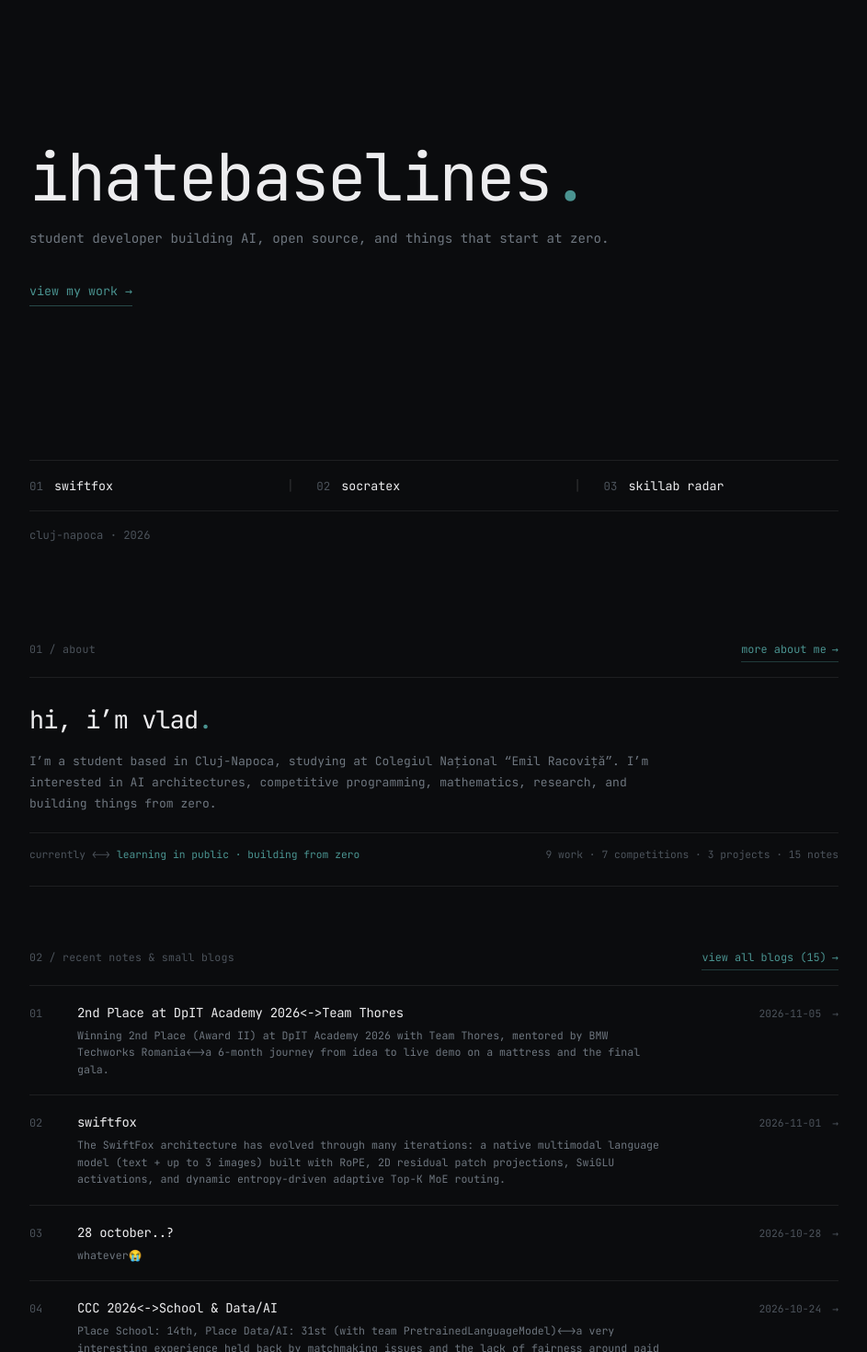
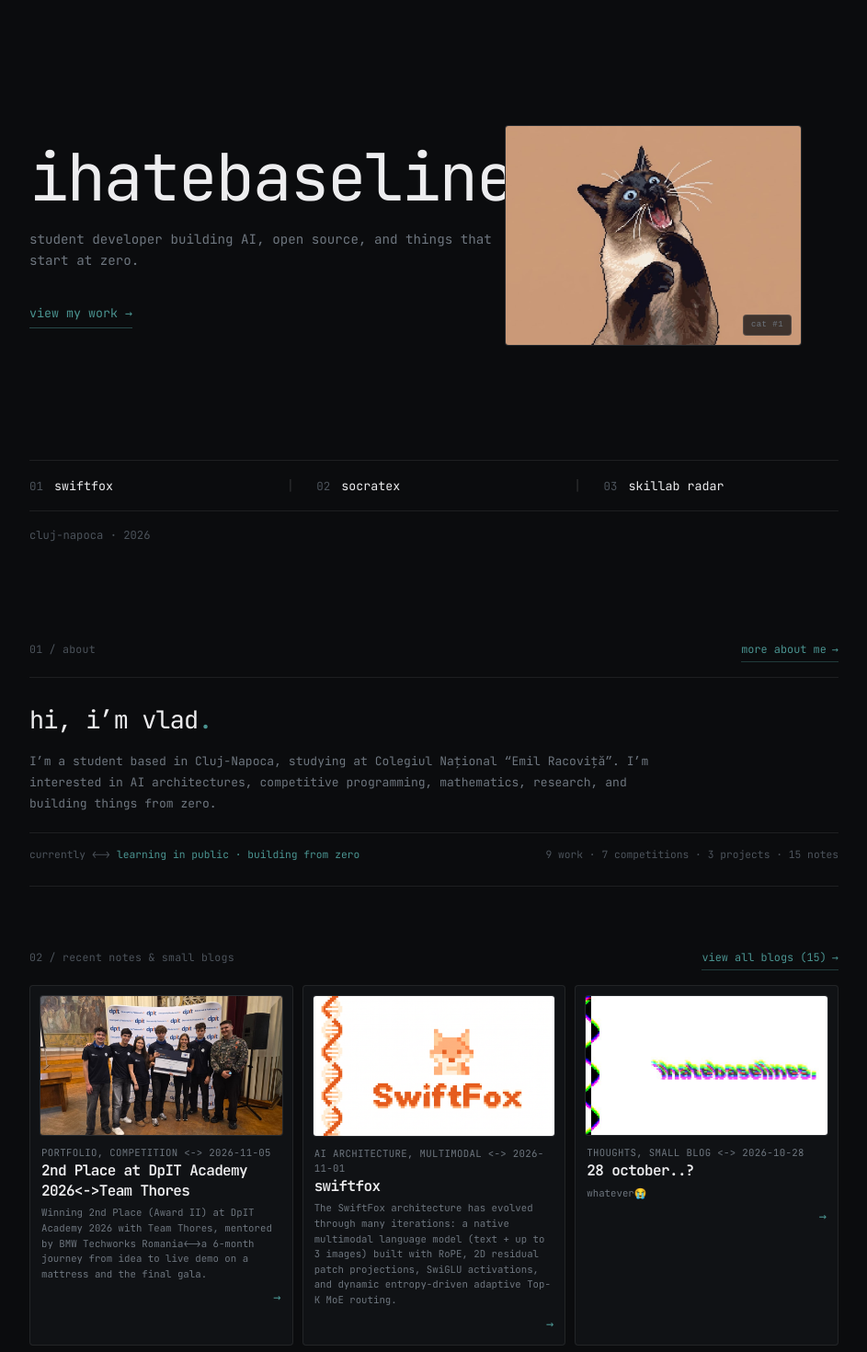
Before and after one commit to ihatebaselines/mywebsite, a Next.js app: page / in a window 1280 px wide. Shown: the part 160-1630 px from the top of the page at 92% size, without its empty margins (168-1111 px from the left). Built offline with nearby package versions, Linux system fonts and the light colour scheme.

Commit message:
Combine minimalist hero with interactive pixel cat and restore blog thumbnails

```diff
--- a/next.config.ts
+++ b/next.config.ts
@@ -2,6 +2,7 @@ import type { NextConfig } from "next";
 
 const nextConfig: NextConfig = {
   output: "export",
+  allowedDevOrigins: ["127.0.0.1", "localhost"],
   images: { unoptimized: true },
   typescript: {
     ignoreBuildErrors: true,
--- a/src/app/globals.css
+++ b/src/app/globals.css
@@ -274,7 +274,52 @@ img { display: block; max-width: 100%; }
 }
 .hero-minimal-center {
   margin: auto 0;
-  padding: 24px 0 48px;
+  padding: clamp(20px, 3vh, 40px) 0;
+  display: grid;
+  grid-template-columns: minmax(0, 1.22fr) minmax(260px, 0.78fr);
+  align-items: center;
+  gap: clamp(24px, 4vw, 56px);
+}
+.hero-minimal-copy {
+  display: flex;
+  flex-direction: column;
+}
+.hero-minimal-center .hero-visual {
+  position: relative;
+  overflow: hidden;
+  width: 100%;
+  max-width: 440px;
+  min-height: 240px;
+  max-height: 330px;
+  aspect-ratio: 1.35;
+  border: 1px solid var(--border);
+  border-radius: var(--radius);
+  background: var(--surface-soft);
+  justify-self: end;
+}
+.hero-visual-interactive {
+  cursor: pointer;
+  user-select: none;
+  transition: border-color 200ms ease, box-shadow 200ms ease;
+}
+.hero-visual-interactive:hover {
+  border-color: var(--accent);
+  box-shadow: 0 8px 30px -10px rgba(79, 163, 165, 0.3);
+}
+.hero-visual-badge {
+  position: absolute;
+  bottom: 10px;
+  right: 10px;
+  padding: 3px 8px;
+  background: rgba(15, 17, 21, 0.75);
+  backdrop-filter: blur(6px);
+  border: 1px solid rgba(255, 255, 255, 0.12);
+  border-radius: 4px;
+  font-size: 0.62rem;
+  font-family: monospace;
+  color: var(--muted);
+  letter-spacing: 0.05em;
+  pointer-events: none;
 }
 .hero-minimal .home-title {
   margin: 0 0 18px;
@@ -538,6 +583,18 @@ img { display: block; max-width: 100%; }
 }
 
 @media (max-width: 720px) {
+  .hero-minimal-center {
+    grid-template-columns: minmax(0, 1fr) !important;
+    gap: 20px !important;
+    padding: 16px 0 24px !important;
+  }
+  .hero-minimal-center .hero-visual {
+    max-width: 100% !important;
+    min-height: 200px !important;
+    max-height: 250px !important;
+    aspect-ratio: 1.4 !important;
+    justify-self: start !important;
+  }
   .hero-minimal {
     min-height: calc(100svh - 68px);
     padding: 32px 0 24px;
--- a/src/app/page.tsx
+++ b/src/app/page.tsx
@@ -1,8 +1,10 @@
 import Link from "next/link";
+import { EntryCard } from "@/components/SiteCards";
 import { getFeaturedProjects, projects } from "@/content/projects";
 import { getSortedPosts, posts } from "@/content/posts";
 import { getSortedWork, workItems } from "@/content/work";
 import DrunkTitle from "@/components/home/DrunkTitle";
+import RandomHeroVisual from "@/components/home/RandomHeroVisual";
 
 const destinations = [
   { number: "01", label: "work", href: "/work" },
@@ -23,13 +25,18 @@ export default function Home() {
       {/* First Viewport: Exact Minimalist Hero */}
       <section className="hero-minimal" aria-labelledby="home-title">
         <div className="hero-minimal-center">
+          <div className="hero-minimal-copy">
             <DrunkTitle />
             <p className="hero-minimal-desc">
               student developer building AI, open source, and things that start at zero.
             </p>
+            <div>
               <Link className="hero-minimal-cta" href="/work">
                 view my work <span aria-hidden="true">→</span>
               </Link>
+            </div>
+          </div>
+          <RandomHeroVisual />
         </div>
 
         <div className="hero-minimal-bottom">
@@ -94,19 +101,16 @@ export default function Home() {
             view all blogs ({posts.length}) <span aria-hidden="true">→</span>
           </Link>
         </div>
-        <div className="min-list">
-          {sortedPosts.slice(0, 5).map((post, idx) => (
-            <Link key={post.slug} href={`/blog/${post.slug}`} className="min-row">
-              <span className="min-row-num">{String(idx + 1).padStart(2, "0")}</span>
-              <div className="min-row-main">
-                <h3>{post.title}</h3>
-                <p>{post.excerpt}</p>
-              </div>
-              <div className="min-row-meta">
-                <span>{post.date}</span>
-                <span className="min-row-arrow" aria-hidden="true">→</span>
-              </div>
-            </Link>
+        <div className="listing-grid three-col home-blog-grid">
+          {sortedPosts.slice(0, 3).map((post) => (
+            <EntryCard
+              key={post.slug}
+              href={`/blog/${post.slug}`}
+              title={post.title}
+              description={post.excerpt}
+              meta={`${post.category} <-> ${post.date}`}
+              image={post.cover}
+            />
           ))}
         </div>
       </section>
--- a/src/components/home/RandomHeroVisual.tsx
+++ b/src/components/home/RandomHeroVisual.tsx
@@ -1,18 +1,63 @@
 "use client";
 
 import Image from "next/image";
+import { useState } from "react";
+
+const CAT_IMAGES = [
+  {
+    src: "/images/pixel-cat-hero.jpg",
+    alt: "Pixel art Siamese cat yelling against a warm orange background",
+  },
+  {
+    src: "/images/pixel-cat-tv.jpg",
+    alt: "Pixel cat watching TV with remote control",
+  },
+  {
+    src: "/images/glitched_cat.jpg",
+    alt: "Glitched Siamese cat with chromatic aberration",
+  },
+  {
+    src: "/images/pixel-cat-sunglasses.jpg",
+    alt: "Pixel cat wearing cool sunglasses",
+  },
+  {
+    src: "/images/pixel-cat-icecream.jpg",
+    alt: "Pixel cat eating ice cream",
+  },
+];
 
 export default function RandomHeroVisual() {
+  const [index, setIndex] = useState(0);
+
+  const nextCat = () => {
+    setIndex((prev) => (prev + 1) % CAT_IMAGES.length);
+  };
+
+  const current = CAT_IMAGES[index];
+
   return (
-    <figure className="hero-visual">
+    <figure
+      className="hero-visual hero-visual-interactive"
+      onClick={nextCat}
+      title="Click to cycle cats :)"
+      role="button"
+      tabIndex={0}
+      onKeyDown={(e) => {
+        if (e.key === "Enter" || e.key === " ") {
+          e.preventDefault();
+          nextCat();
+        }
+      }}
+    >
       <Image
-        src="/images/pixel-cat-hero.jpg"
-        alt="Pixel art Siamese cat yelling against a warm orange background"
+        src={current.src}
+        alt={current.alt}
         fill
         priority
-        sizes="(max-width: 720px) 100vw, 55vw"
+        sizes="(max-width: 720px) 100vw, 45vw"
         style={{ objectFit: "cover" }}
       />
+      <span className="hero-visual-badge">cat #{index + 1}</span>
     </figure>
   );
 }
```
Lines whose indentation alone changed are shown as unchanged.
